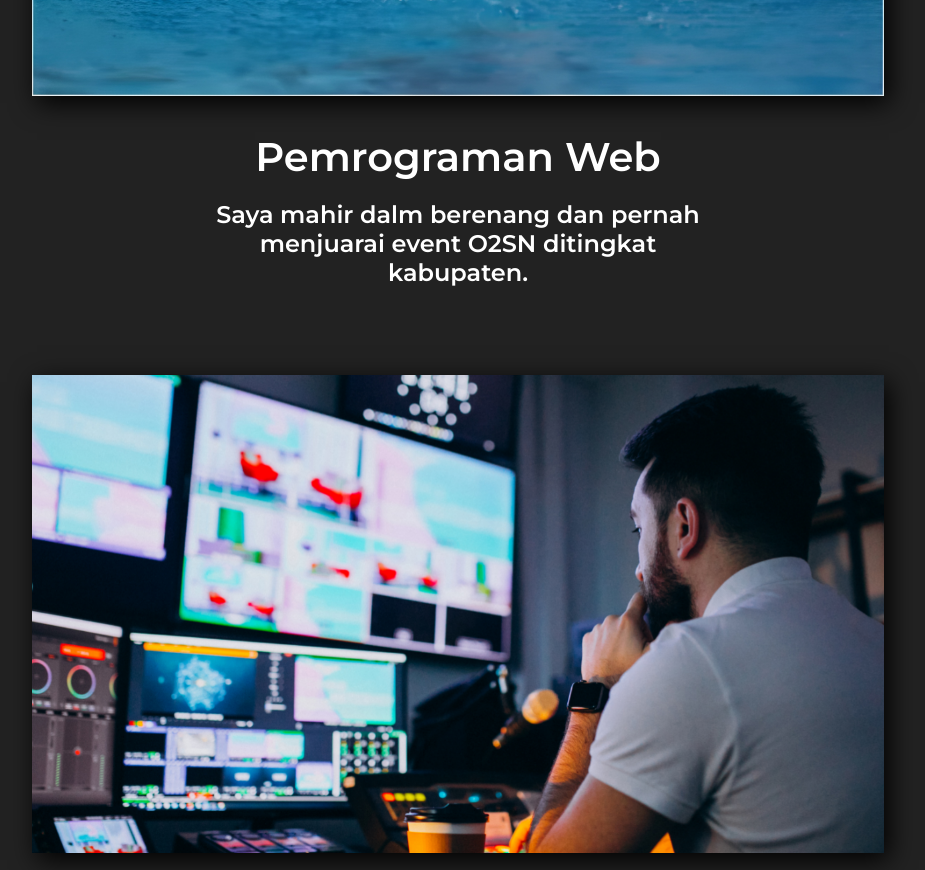
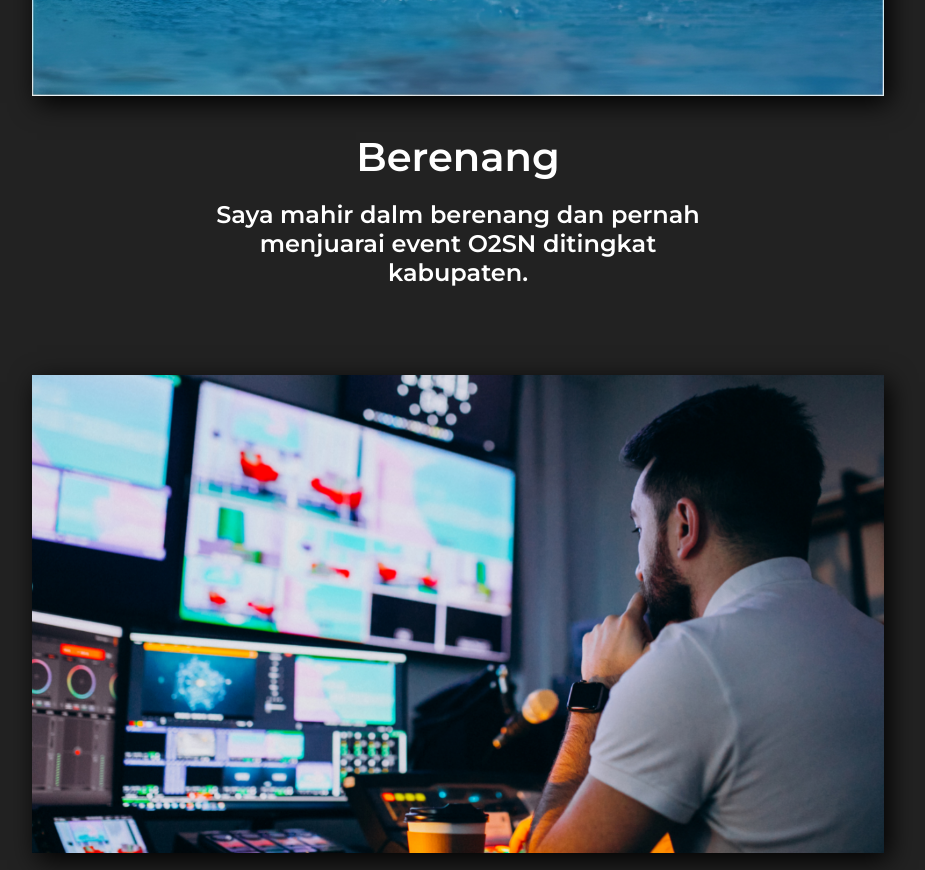
Before and after one commit to danufashura/agusporto, a plain HTML site: page index.html in a window 1280 px wide. Shown: the part 2640-3510 px from the top of the page, without its empty margins (182-1107 px from the left). Drawn offline with nearby package versions, Linux system fonts and the light colour scheme; a script that the page names is missing.

Commit message:
Update index.html

```diff
--- a/index.html
+++ b/index.html
@@ -99,7 +99,7 @@
                 <img src="konn.webp">
             </div>
             <div class="teks">
-                <h1>Pemrograman Web</h1>
+                <h1>Berenang</h1>
                 <br>
                 <p>Saya mahir dalm berenang dan pernah menjuarai event O2SN ditingkat kabupaten.</p>
             </div>
```
